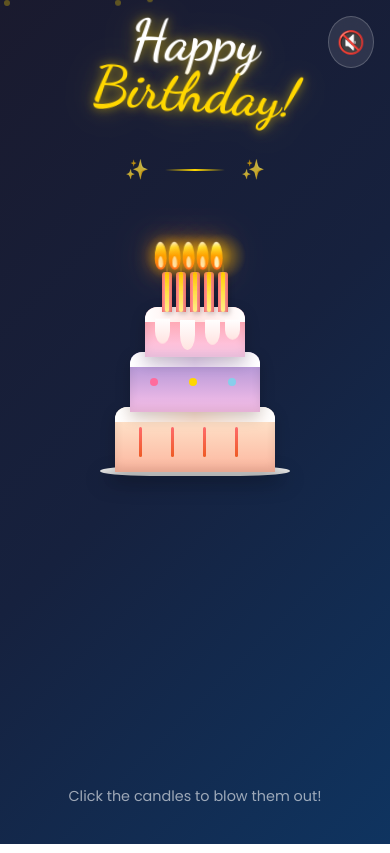
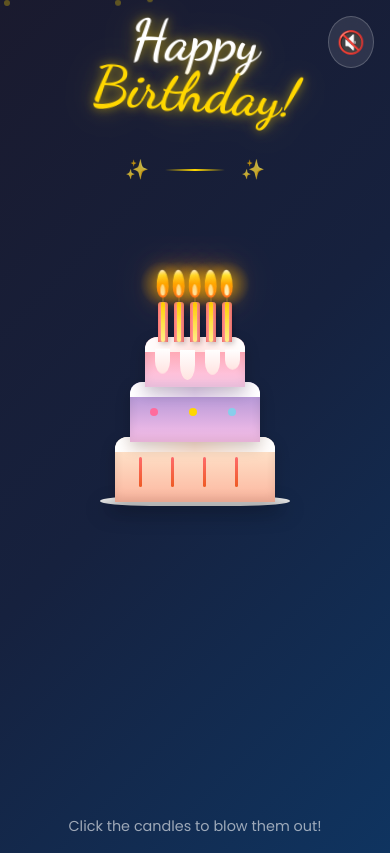
Before and after one commit to ModzAZP/gatau, a React (Vite) app: page / in a window 390 px wide. Built offline with nearby package versions, Linux system fonts and the light colour scheme.

Commit message:
Extract & Upload src/styles/Candle.css Via Modz Botz

```diff
--- a/src/styles/Candle.css
+++ b/src/styles/Candle.css
@@ -1,10 +1,14 @@
+/* CONTAINER UTAMA LILIN */
 .candle {
   position: relative;
   cursor: pointer;
   transition: transform 0.2s ease;
-  display: inline-block; /* Memastikan container seukuran lilin */
-  height: 50px;          /* Samakan dengan tinggi stick */
-  width: 12px;           /* Samakan dengan lebar stick */
+  display: flex;
+  flex-direction: column;
+  align-items: center;    /* KUNCI: Menjamin sumbu, stick, dan api rata tengah sempurna */
+  justify-content: flex-end;
+  height: 85px;           /* Ditambah agar ada ruang untuk api di atas stick */
+  width: 14px;            /* Diperlebar sedikit agar area klik di HP lebih nyaman */
 }
 
 .candle:hover {
@@ -15,6 +19,7 @@
   transform: scale(0.95);
 }
 
+/* BATANG LILIN */
 .candle-stick {
   width: 12px;
   height: 50px;
@@ -48,14 +53,15 @@
   border-radius: 1px;
 }
 
-/* PERBAIKAN: Mengatur posisi api tepat di atas sumbu lilin */
+/* KONTAINER API (MEMANFAATKAN STRUKTUR FLEX OVERLAY) */
 .flame-container {
   position: absolute;
-  bottom: 100%; /* Mulai tepat di ujung atas candle-stick */
-  left: 50%;
-  transform: translateX(-50%);
-  margin-bottom: 2px; /* Dikecilkan sedikit agar api menyentuh sumbu hitam */
+  bottom: 54px; /* Duduk pas di atas batas lilin dan membakar sumbu */
+  display: flex;
+  flex-direction: column;
+  align-items: center;
   z-index: 2;
+  pointer-events: none; /* Supaya klik mendeteksi lilin di bawahnya */
 }
 
 .flame {
@@ -94,58 +100,32 @@
   background: radial-gradient(circle, rgba(255, 193, 7, 0.4) 0%, transparent 70%);
   border-radius: 50%;
   animation: glow-pulse 1s ease-in-out infinite;
-  pointer-events: none; /* Supaya tidak mengganggu klik lilin */
 }
 
+/* KANAL ANIMASI AMAN TANPA TRANSLATE-X */
 @keyframes flicker {
-  0% {
-    transform: translateX(-50%) scale(1) rotate(-2deg);
-    height: 28px;
-  }
-  100% {
-    transform: translateX(-50%) scale(1.05) rotate(2deg);
-    height: 30px;
-  }
+  0% { transform: scale(1) rotate(-2deg); height: 28px; }
+  100% { transform: scale(1.05) rotate(2deg); height: 30px; }
 }
 
 @keyframes flicker-inner {
-  0% {
-    transform: translateX(-50%) scale(1);
-  }
-  100% {
-    transform: translateX(-50%) scale(0.9);
-  }
+  0% { transform: translateX(-50%) scale(1); }
+  100% { transform: translateX(-50%) scale(0.9); }
 }
 
 @keyframes glow-pulse {
-  0%, 100% {
-    opacity: 0.8;
-    transform: translate(-50%, -50%) scale(1);
-  }
-  50% {
-    opacity: 1;
-    transform: translate(-50%, -50%) scale(1.2);
-  }
+  0%, 100% { transform: translate(-50%, -50%) scale(1); opacity: 0.8; }
+  50% { transform: translate(-50%, -50%) scale(1.2); opacity: 1; }
 }
 
 .candle.blowing .flame {
   animation: blow-out 0.3s ease-out forwards;
 }
 
-/* PERBAIKAN JUGA PADA ANIMASI BLOW OUT */
 @keyframes blow-out {
-  0% {
-    opacity: 1;
-    transform: translateX(-50%) scale(1);
-  }
-  50% {
-    opacity: 0.5;
-    transform: translateX(-50%) scale(1.5, 0.5) rotate(10deg);
-  }
-  100% {
-    opacity: 0;
-    transform: translateX(-50%) scale(0);
-  }
+  0% { opacity: 1; transform: scale(1); }
+  50% { opacity: 0.5; transform: scale(1.5, 0.5) rotate(10deg); }
+  100% { opacity: 0; transform: scale(0); }
 }
 
 .candle.out .candle-stick {
@@ -156,15 +136,18 @@
   background: linear-gradient(180deg, #1a1a1a, #2d2d2d);
 }
 
-/* Responsif untuk Mobile */
+/* PERBAIKAN RESPONSIF HP: Menjaga Keseimbangan Titik Tengah */
 @media (max-width: 480px) {
   .candle {
-    width: 10px;
-    height: 40px;
+    height: 70px;
+    width: 12px;
   }
   .candle-stick {
     width: 10px;
     height: 40px;
+  }
+  .flame-container {
+    bottom: 44px; /* Menurunkan posisi api agar pas dengan tinggi stick HP (40px) */
   }
   .flame {
     width: 12px;
```
